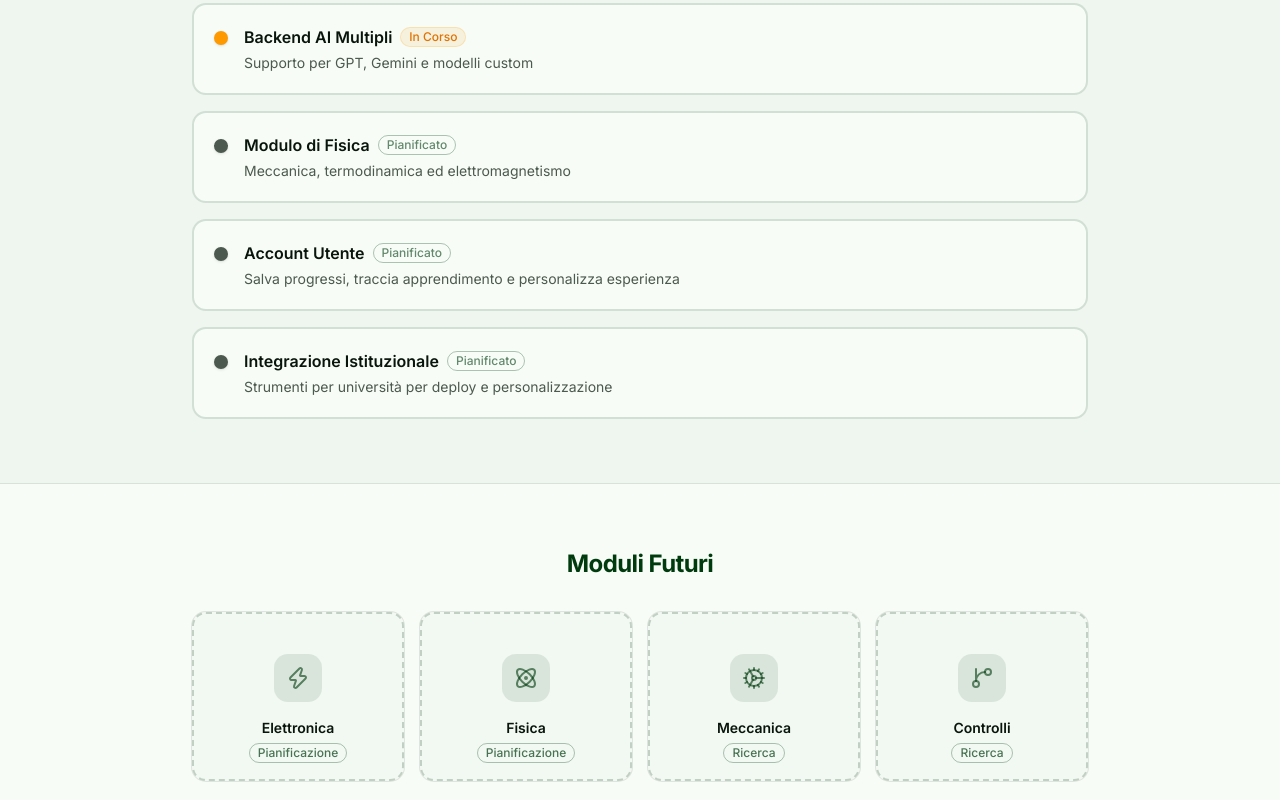
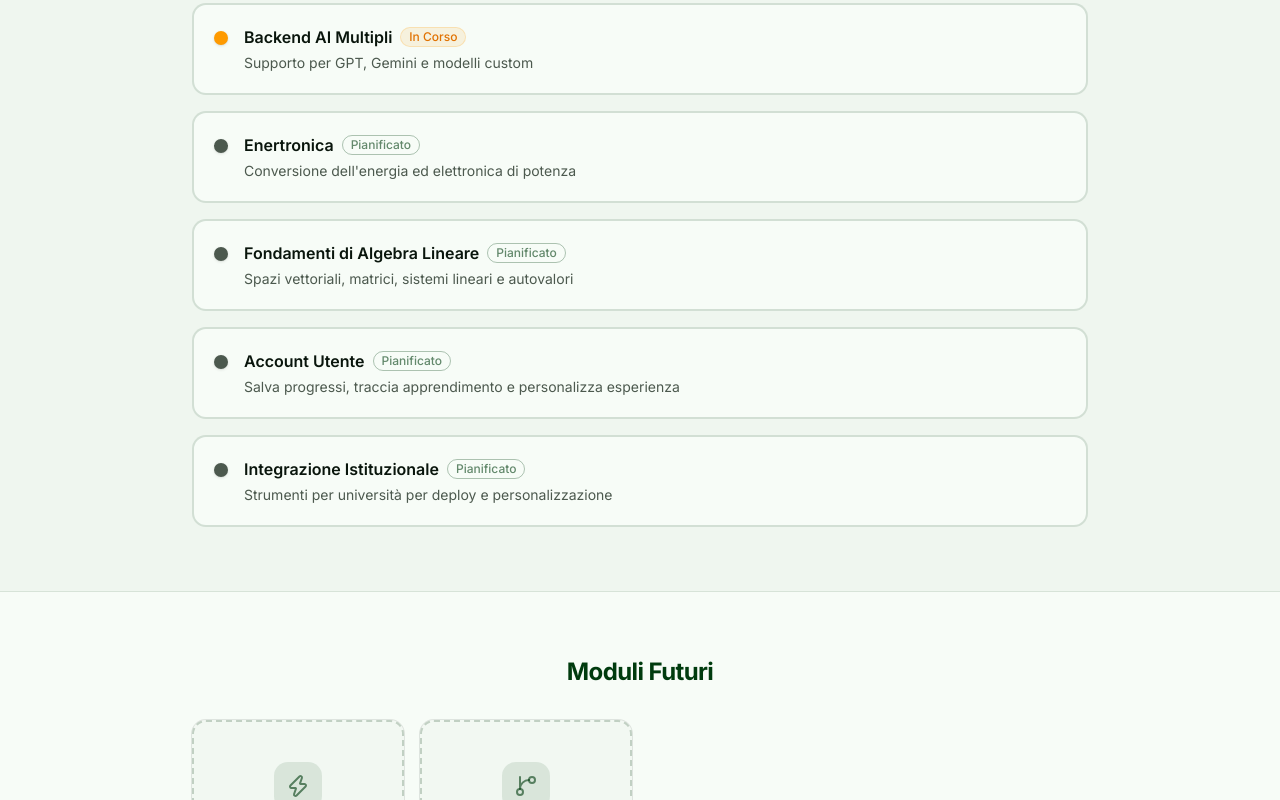
Before and after one commit to IsaccoBortolotto/MentorDraft, a Next.js app: page /open-source in a window 1280 px wide. Shown: the part 1380-2180 px from the top of the page. Built offline with nearby package versions, Linux system fonts and the light colour scheme.

Commit message:
Update future courses to Enertronica and Algebra Lineare.

```diff
--- a/app/open-source/page.tsx
+++ b/app/open-source/page.tsx
@@ -13,8 +13,6 @@ import {
   Star,
   BookOpen,
   Zap,
-  Cog,
-  Atom,
   ExternalLink,
   Compass
 } from "lucide-react"
@@ -204,8 +202,13 @@ export default function OpenSourcePage() {
                 />
                 <RoadmapItem
                   status="planned"
-                  title="Modulo di Fisica"
-                  description="Meccanica, termodinamica ed elettromagnetismo"
+                  title="Enertronica"
+                  description="Conversione dell'energia ed elettronica di potenza"
+                />
+                <RoadmapItem
+                  status="planned"
+                  title="Fondamenti di Algebra Lineare"
+                  description="Spazi vettoriali, matrici, sistemi lineari e autovalori"
                 />
                 <RoadmapItem
                   status="planned"
@@ -232,23 +235,13 @@ export default function OpenSourcePage() {
               <div className="grid sm:grid-cols-2 lg:grid-cols-4 gap-4">
                 <ModuleCard
                   icon={Zap}
-                  title="Elettronica"
+                  title="Enertronica"
                   status="Pianificazione"
                 />
                 <ModuleCard
-                  icon={Atom}
-                  title="Fisica"
+                  icon={GitBranch}
+                  title="Algebra Lineare"
                   status="Pianificazione"
-                />
-                <ModuleCard
-                  icon={Cog}
-                  title="Meccanica"
-                  status="Ricerca"
-                />
-                <ModuleCard
-                  icon={GitBranch}
-                  title="Controlli"
-                  status="Ricerca"
                 />
               </div>
             </div>
--- a/app/project/page.tsx
+++ b/app/project/page.tsx
@@ -190,19 +190,11 @@ export default function ProjectPage() {
                 <ul className="space-y-3 text-muted-foreground">
                   <li className="flex items-center gap-3">
                     <div className="h-2.5 w-2.5 rounded-full bg-primary shadow-sm"></div>
-                    Fisica: meccanica classica, termodinamica ed elettromagnetismo
+                    Enertronica: conversione dell&apos;energia, elettronica di potenza
                   </li>
                   <li className="flex items-center gap-3">
                     <div className="h-2.5 w-2.5 rounded-full bg-primary shadow-sm"></div>
-                    Meccanica strutturale: statica, dinamica e resistenza dei materiali
-                  </li>
-                  <li className="flex items-center gap-3">
-                    <div className="h-2.5 w-2.5 rounded-full bg-primary shadow-sm"></div>
-                    Elettronica: circuiti analogici, sistemi digitali e elaborazione dei segnali
-                  </li>
-                  <li className="flex items-center gap-3">
-                    <div className="h-2.5 w-2.5 rounded-full bg-primary shadow-sm"></div>
-                    Sistemi di controllo: controllo a feedback e dinamica dei sistemi
+                    Fondamenti di Algebra Lineare: spazi vettoriali, matrici, autovalori
                   </li>
                 </ul>
               </div>
--- a/components/tutor/course-selector.tsx
+++ b/components/tutor/course-selector.tsx
@@ -81,7 +81,7 @@ export function CourseSelector({ selectedCourse, onSelectCourse }: CourseSelecto
                   <Badge variant="outline" className="text-[10px] border-primary/20 text-primary/60">Prossimamente</Badge>
                 </div>
                 <p className="text-xs text-muted-foreground">
-                  Fisica, Meccanica, Elettronica
+                  Enertronica, Fondamenti di Algebra Lineare
                 </p>
               </div>
             </div>
```
